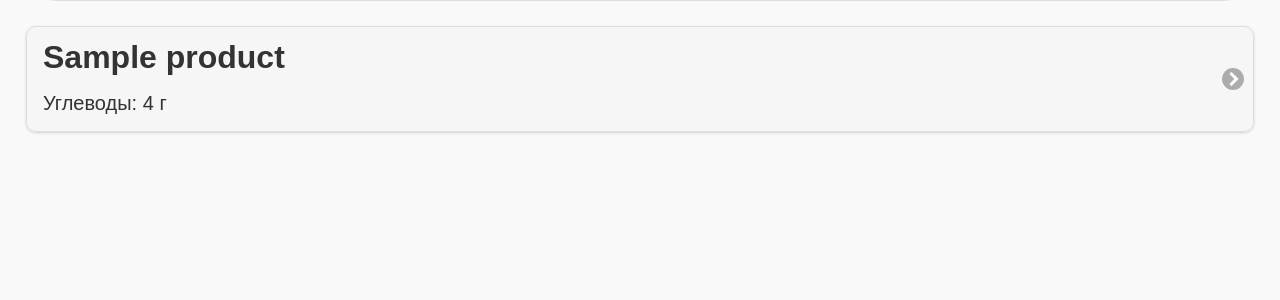
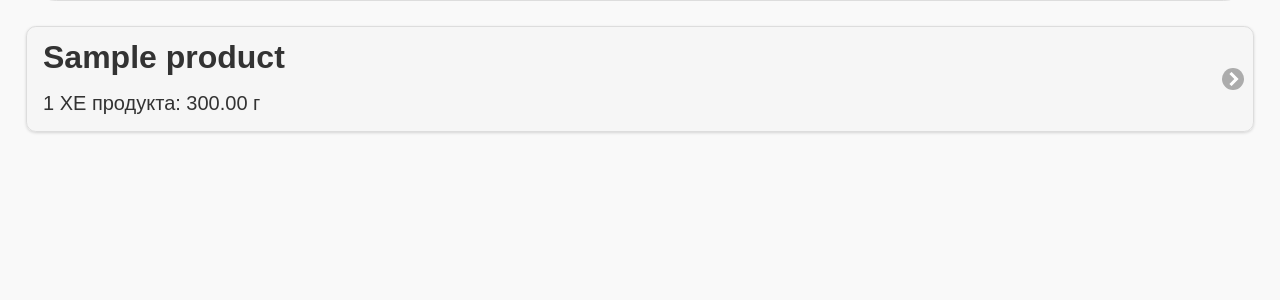
Before and after one commit to umax/diabetto2, a Django app: page /category/1/ in a window 1280 px wide. Shown: the part 180-480 px from the top of the page. Run offline with Django 3.2, Linux system fonts and the light colour scheme; tables that the repository leaves empty hold one stand-in row (values such as "Sample post").

Commit message:
Update product info in category detail page.

```diff
--- a/category/templates/category/detail.html
+++ b/category/templates/category/detail.html
@@ -17,7 +17,7 @@
                 <li>
                     <a class="js-list-item" href="{{ product.get_absolute_url }}" data-ajax="false">
                         <h3 class="js-list-item-title">{{ product.name }}</h3>
-                        <p class="js-list-item-comment">Углеводы: {{ product.carbohydrates }} г</p>
+                        <p class="js-list-item-comment">1 ХЕ продукта: {{ product.cu_product }} г</p>
                     </a>
                 </li>
             {% endfor %}
```
